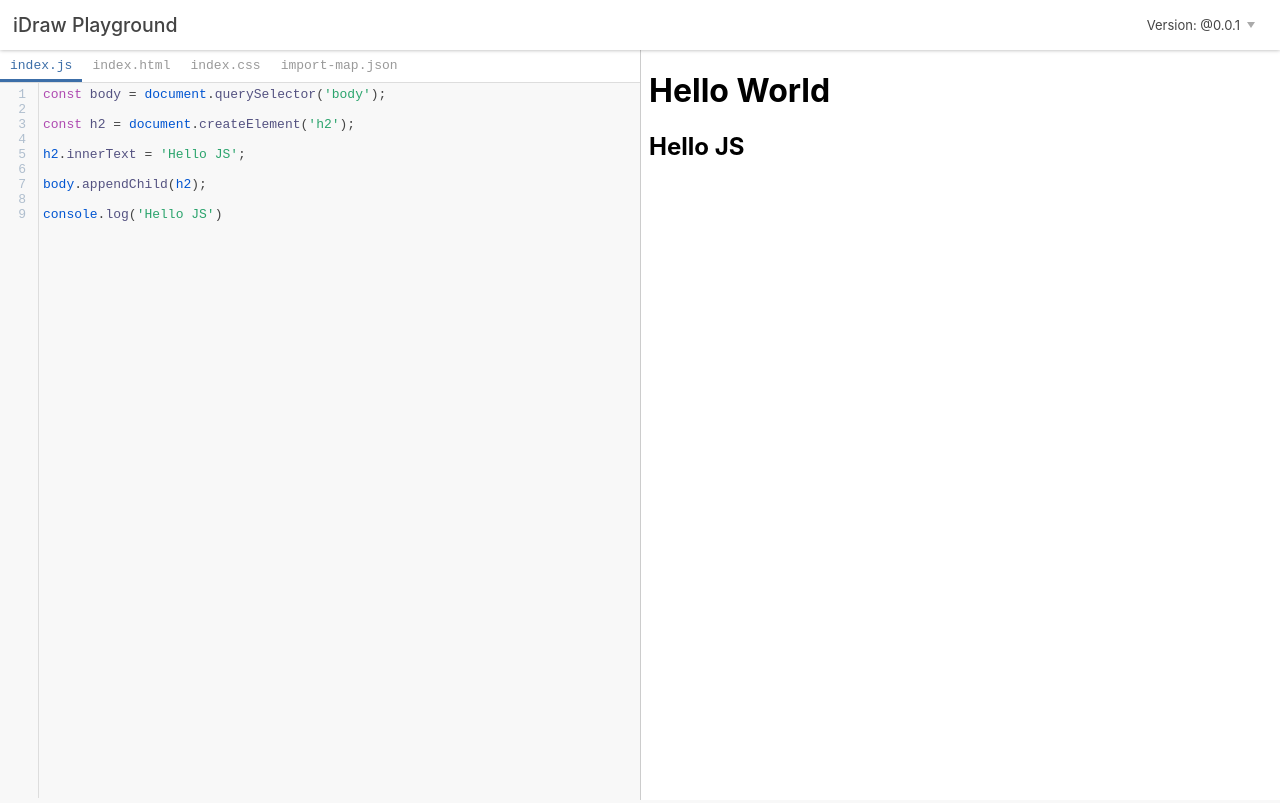
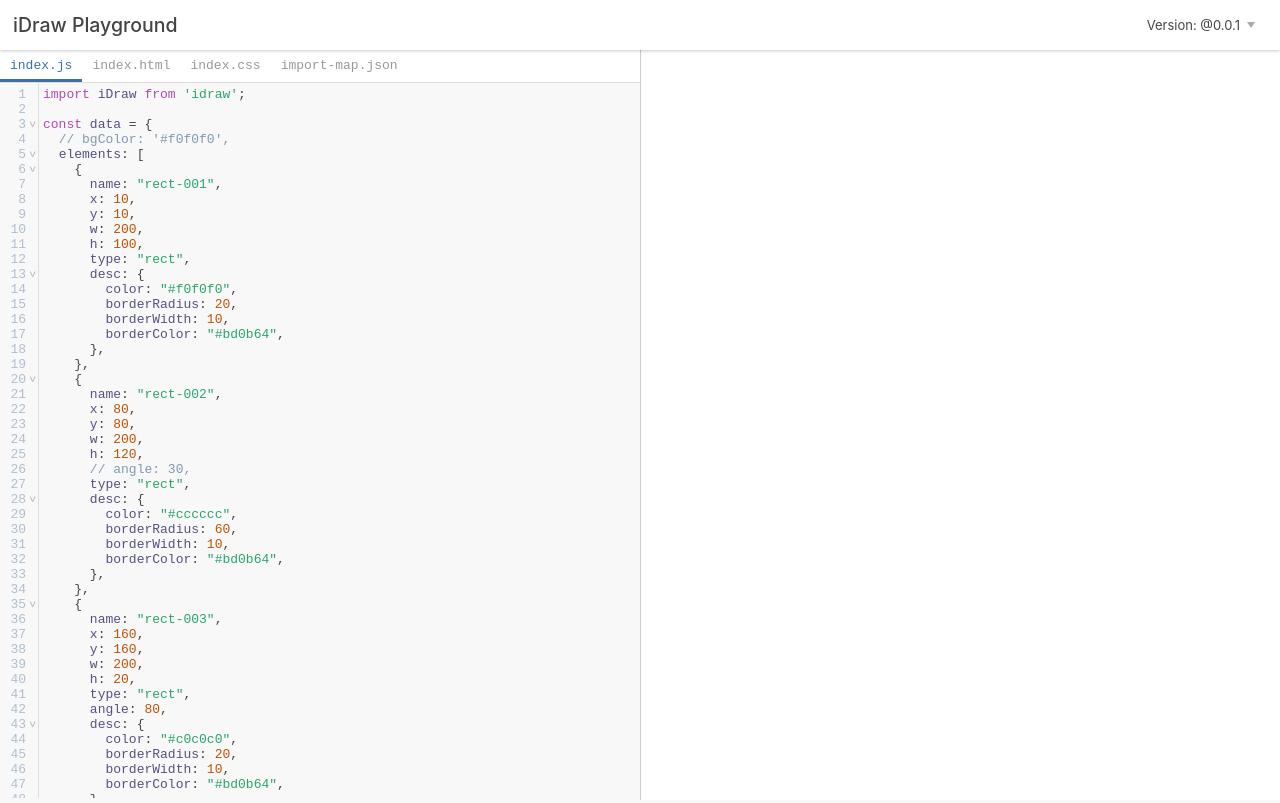
Before and after one commit to idrawjs/playground, a Vue app: page / in a window 1280 px wide. Built offline with nearby package versions, Linux system fonts and the light colour scheme.

Commit message:
feat: add idraw render

```diff
--- a/package.json
+++ b/package.json
@@ -9,6 +9,7 @@
   },
   "dependencies": {
     "codemirror": "^5.62.0",
+    "idraw": "*",
     "vue": "^3.0.5"
   },
   "devDependencies": {
--- a/public/data/basic/index.css
+++ b/public/data/basic/index.css
@@ -1,6 +1,22 @@
-html, body, #app {
+html, body {
   margin: 0;
   padding: 0;
   height: 100%;
   width: 100%;
 }
+
+#app {
+  margin-top: 20px;
+  text-align: center;
+}
+
+#app canvas {
+  border-right: 1px solid #aaaaaa40;
+  border-bottom: 1px solid #aaaaaa40;
+  background-image:
+  linear-gradient(#aaaaaa40 1px, transparent 0),
+  linear-gradient(90deg, #aaaaaa40 1px, transparent 0),
+  linear-gradient(#aaa 1px, transparent 0),
+  linear-gradient(90deg, #aaa 1px, transparent 0);
+  background-size: 10px 10px, 10px 10px, 50px 50px, 50px 50px;
+}
--- a/public/data/basic/index.html
+++ b/public/data/basic/index.html
@@ -1,3 +1,3 @@
-<div id="mount">
-  <h1>Hello World</h1>
+<div>
+  <div id="app"></div>
 </div>
--- a/public/data/basic/index.js
+++ b/public/data/basic/index.js
@@ -1,9 +1,79 @@
-const body = document.querySelector('body');
+import iDraw from 'idraw';
 
-const h2 = document.createElement('h2');
+const data = {
+  // bgColor: '#f0f0f0',
+  elements: [
+    {
+      name: "rect-001",
+      x: 10,
+      y: 10,
+      w: 200,
+      h: 100,
+      type: "rect",
+      desc: {
+        color: "#f0f0f0",
+        borderRadius: 20,
+        borderWidth: 10,
+        borderColor: "#bd0b64",
+      },
+    },
+    {
+      name: "rect-002",
+      x: 80,
+      y: 80,
+      w: 200,
+      h: 120,
+      // angle: 30,
+      type: "rect",
+      desc: {
+        color: "#cccccc",
+        borderRadius: 60,
+        borderWidth: 10,
+        borderColor: "#bd0b64",
+      },
+    },
+    {
+      name: "rect-003",
+      x: 160,
+      y: 160,
+      w: 200,
+      h: 20,
+      type: "rect",
+      angle: 80,
+      desc: {
+        color: "#c0c0c0",
+        borderRadius: 20,
+        borderWidth: 10,
+        borderColor: "#bd0b64",
+      },
+    },
+    {
+      name: "rect-004",
+      x: 400 - 10,
+      y: 300 - 10,
+      w: 200,
+      h: 100,
+      type: "rect",
+      lock: true,
+      desc: {
+        color: "#e0e0e0",
+        borderRadius: 20,
+        borderWidth: 10,
+        borderColor: "#bd0b64",
+      },
+    },
+  ],
+};
 
-h2.innerText = 'Hello JS';
 
-body.appendChild(h2);
-
-console.log('Hello JS')
+const app = document.querySelector('#app');
+const options = {
+  width: 600,
+  height: 400,
+  contextWidth: 600,
+  contextHeight: 400,
+  devicePixelRatio: 4,
+}
+const idraw = new iDraw(app, options);
+idraw.initData(data)
+idraw.draw();
--- a/src/components/preview/index.vue
+++ b/src/components/preview/index.vue
@@ -8,6 +8,7 @@ import type { WatchStopHandle } from 'vue'
 import srcdoc from './srcdoc.html?raw'
 import { store } from './../../util/store';
 import { PreviewProxy } from './proxy';
+import { parsePreivewJavaScript } from './../../util/data';
 
 const container = ref()
 const runtimeError = ref()
@@ -57,7 +58,7 @@ function createSandbox() {
     .replace(/<!--__INJECT_STYLE__-->/, `\<style\>${assets.css}\</style\>`)
     .replace(/<!--__INJECT_IMPORTMAP__-->/, `\<script type="importmap"\>${assets.importmap}\</script\>`)
     .replace(/<!--__INJECT_HTML__-->/, assets.html.replace(/<script[\s\S]*?<\/script>/ig, ''))
-    .replace(/<!--__INJECT_JS__-->/, `\<script type="module"\>${assets.js}\</script\>`)
+    .replace(/<!--__INJECT_JS__-->/, `\<script type="module"\>${assets.js}\</script\>`);
 
   sandbox.srcdoc = sandboxSrc;
   container.value.appendChild(sandbox);
--- a/src/util/data.ts
+++ b/src/util/data.ts
@@ -26,7 +26,7 @@ export async function getExampleFiles(name: string): Promise<TypeCodeFile[]> {
   const jsModue = await fetchText(`${basePath}/data/${name}/index.js`);
   files.push({
     name: 'index.js',
-    code: jsModue,
+    code: parsePreivewJavaScript(jsModue),
     type: 'js',
   });
   const htmlModule = await fetchText(`${basePath}/data/${name}/index.html`);
@@ -62,3 +62,16 @@ export async function getExampleFiles(name: string): Promise<TypeCodeFile[]> {
 
   return files;
 }
+
+export function parsePreivewJavaScript(js: string) {
+  const reg = /\'\/node_modules\/\.vite\/([\w]+)\.js\?v=[0-9a-zA_Z]{1,}\'/
+  const result = js.replace(reg, (str) => {
+    let mod = '\'\'';
+    const matchResult = reg?.exec(str);
+    if (matchResult && matchResult[1]) {
+      mod = `'${matchResult[1]}'`;
+    }
+    return mod;
+  })
+  return result;
+}
--- a/vite.config.ts
+++ b/vite.config.ts
@@ -8,5 +8,10 @@ export default defineConfig({
   plugins: [
     vue(),
     vueJsx({})
-  ]
+  ],
+  esbuild: {
+    exclude: [
+      'idraw'
+    ]
+  }
 })
```
